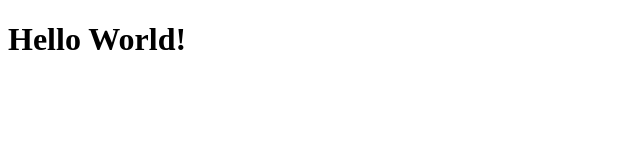
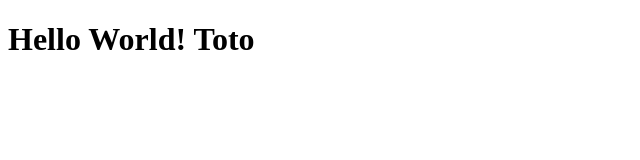
Before and after one commit to lagalmi/mooc-intro-test, a plain HTML site: page site/index.html in a window 1280 px wide. Shown: the whole page, without its empty margins (0-640 px from the left). Drawn offline with Linux system fonts and the light colour scheme.

Commit message:
Small change

```diff
--- a/site/index.html
+++ b/site/index.html
@@ -4,6 +4,6 @@
 	<title>Hello World!</title>
 </head>
 <body>
-<h1>Hello World!</h1>
+<h1>Hello World! Toto</h1>
 </body>
 </html>
```
